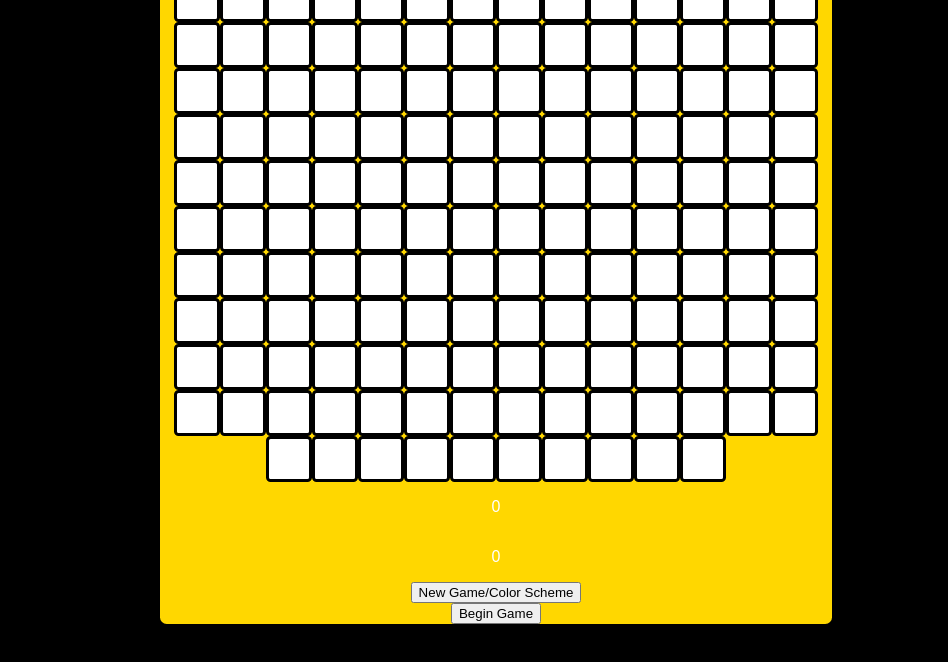
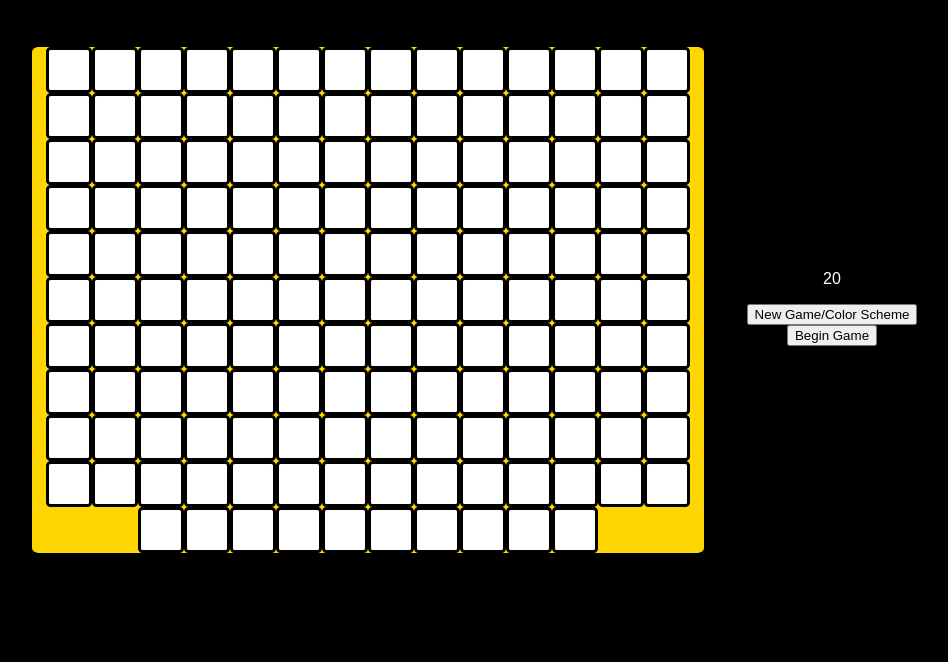
Before and after one commit to nguyendthinh/BlockParty, a React (Create React App) app: page / in a window 1280 px wide. Shown: the top 662 px of the page, without its empty margins (144-1092 px from the left). Built offline with nearby package versions, Linux system fonts and the light colour scheme.

Commit message:
finished game logic and point system

```diff
--- a/src/Gameboard.js
+++ b/src/Gameboard.js
@@ -21,13 +21,17 @@ class Gameboard extends Component {
     this.state = {
       cellGrid,
       clicks: 0,
-      timer: 0,
+      timer: 20,
       timerID: "",
+      startGame: false
     }
     _this = this
   }
 
   userClicks(cell) {
+    if (_this.state.startGame === false) {
+      return;
+    }
     var clickedColor = cell.color
     var clickedIndex = cell.index
     let cellGrid = this.state.cellGrid;
@@ -128,6 +132,8 @@ class Gameboard extends Component {
           return;
         }
       }
+      document.getElementById("current").style.display = "none"
+      document.getElementById("winmessage").style.display = "block"
       for (var i = 0; i < array.length; i++) {
         document.getElementsByClassName("cell")[i].classList.remove("active")
       }
@@ -144,11 +150,10 @@ class Gameboard extends Component {
       cellGrid
     })
     /////
-    checkColors(this.state.cellGrid)
+    checkColors(_this.state.cellGrid)
     this.setState({
       clicks: this.state.clicks + 1
     })
-    console.log(this.state.clicks)
     /////
   }
 
@@ -165,20 +170,46 @@ class Gameboard extends Component {
     this.setState({
       cellGrid,
       clicks: 0,
-      timer: 0,
-      timerID: clearInterval(this.state.timerID)
+      timer: 20,
+      timerID: clearInterval(this.state.timerID),
+      startGame: false
     })
   }
 
   beginGame(e) {
     let _this = this
+
     let timerID = setInterval(() => {
-      _this.setState({
-        timer: _this.state.timer + 1,
-        timerID: timerID
-      })
-    }, 2000)
-    console.log(this.state.timer)
+      if (_this.state.timer !== 0) {
+        _this.setState({
+          timer: _this.state.timer - 1,
+          timerID: timerID,
+          startGame: true
+        })
+      } else {
+        changeRandomBlock(_this)
+          _this.setState({
+            timer: 20,
+            timerID: timerID
+          })
+      }
+    }, 1000)
+
+
+    // let timerID = setInterval(() => {
+    //   _this.setState({
+    //     timer: _this.state.timer - 1,
+    //     timerID: timerID,
+    //     startGame: true
+    //   })
+    // }, 1000)
+
+    function changeRandomBlock(_this) {
+      for (var i = 0; i < 10; i++) {
+        _this.state.cellGrid[Math.floor(Math.random() * _this.state.cellGrid.length)].color = chooseRandomColor()
+      }
+    }
+
   }
 
   render() {
@@ -193,7 +224,9 @@ class Gameboard extends Component {
 
     return (
       <div id="gameboard">
+      <div id="grid">
       {cellGrid}
+      </div>
       <Scoreboard clicks={this.state.clicks} timer={this.state.timer} beginGame={e => this.beginGame(e)} newColor={e => this.newColor(e)}/>
       </div>
     )
--- a/src/Scoreboard.js
+++ b/src/Scoreboard.js
@@ -5,11 +5,16 @@ class Scoreboard extends Component {
 
   render() {
     return (
-      <div id="gamebegin">
-          <p>{this.props.clicks}</p>
+      <div id="Scoreboard">
+        <div id="current">
           <p>{this.props.timer}</p>
           <button onClick={e => this.props.newColor(e)}>New Game/Color Scheme</button>
           <button onClick={e => this.props.beginGame(e)}>Begin Game</button>
+        </div>
+        <div id="winmessage">
+          <p>YOU WIN!</p>
+          <p>YOUR SCORE: {this.props.clicks}</p>
+        </div>
       </div>
     );
 
--- a/src/index.css
+++ b/src/index.css
@@ -16,7 +16,7 @@ body {
   transition: all 1s ease-in;
 }
 
-#gameboard {
+#grid{
   display: flex;
   flex-direction: row;
   flex-wrap: wrap;
@@ -40,7 +40,7 @@ body {
   display: none;
 }
 
-#gamebegin {
+#Scoreboard {
   display: flex;
   flex-direction: column;
   justify-content: center;
@@ -48,6 +48,24 @@ body {
   text-align: center;
   color: white;
   width: 20vw;
+}
+
+#gameboard{
+  display: flex;
+  flex-direction: row;
+  justify-content: center;
+  align-items: center;
+}
+
+#current {
+  display: flex;
+  flex-direction: column;
+  justify-content: center;
+  align-items: center;
+}
+
+#winmessage {
+  display: none;
 }
 
 
```
